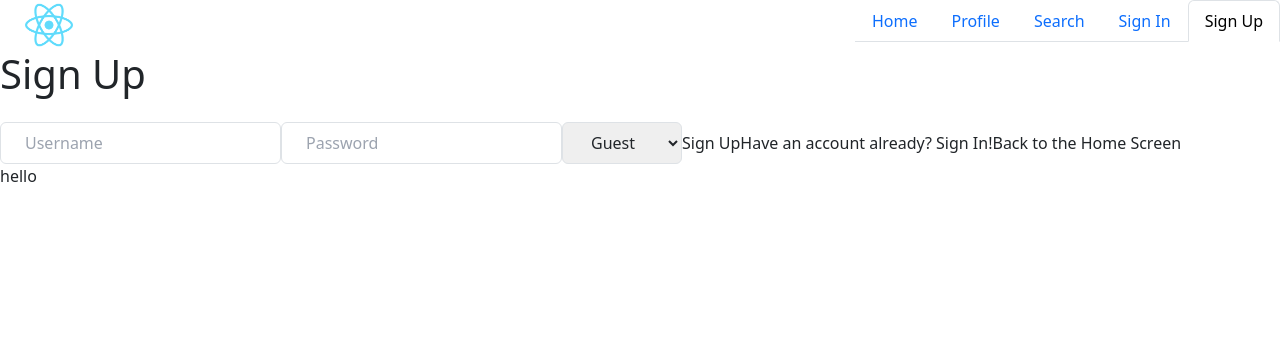
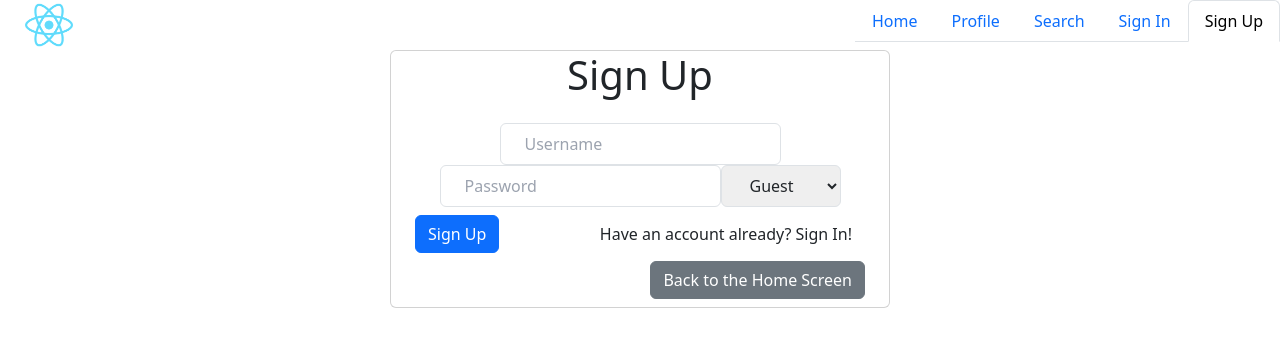
Before and after one commit to aryan-mehta05/onestop, a React (Create React App) app in the folder client/: page /signup in a window 1280 px wide. Shown: the top 346 px of the page. Built offline with nearby package versions, Linux system fonts and the light colour scheme; no server answers.

Commit message:
styled sign up pagew

```diff
--- a/client/src/SignUp/index.tsx
+++ b/client/src/SignUp/index.tsx
@@ -56,11 +56,14 @@ export default function SignUp() {
     };
 
     return (
-        <div className="flex flex-col items-center justify-center h-screen">
+        <div className="flex">
             <Nav />
-            <HeaderLogo/>
-            <h1 className="text-3xl mb-4">Sign Up</h1>
-            <form className="flex flex-col space-y-4">
+            <HeaderLogo />
+            <div className="post-list">
+                <div className="card post-card">
+                    <h1 className="mb-4 text-center">Sign Up</h1>
+                    <form className="">
+                        <div className="text-center">
                             <input
                                 type="text"
                                 placeholder="Username"
@@ -84,17 +87,22 @@ export default function SignUp() {
                                 <option value="Admin">Admin</option>
                             </select>
                             {errorMsg && <p className="text-red-500">{errorMsg}</p>}
-                <button onClick={signup}>
+                        </div>
+                        <div>
+                            <button className="btn btn-primary mx-4 my-2" onClick={signup}>
                                 Sign Up
                             </button>
-                <button onClick={() => navigate("/signin")} >
+                            <button className="btn mx-4 my-2 float-end" onClick={() => navigate("/signin")} >
                                 Have an account already? Sign In!
                             </button>
-                <button onClick={() => navigate("/")} >
+                            <button className="btn btn-secondary mx-4 mb-2 float-end" onClick={() => navigate("/")} >
                                 Back to the Home Screen
                             </button>
+                        </div>
+
                     </form>
-            <div>hello {currentUser.username}</div>
+                </div>
+            </div>
         </div>
     );
 }
```
Lines whose indentation alone changed are shown as unchanged.
